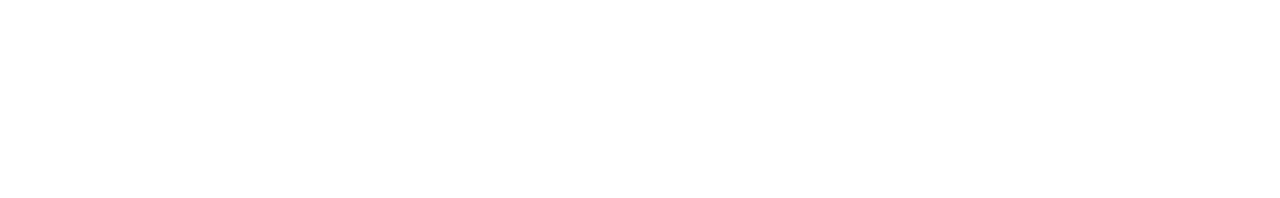
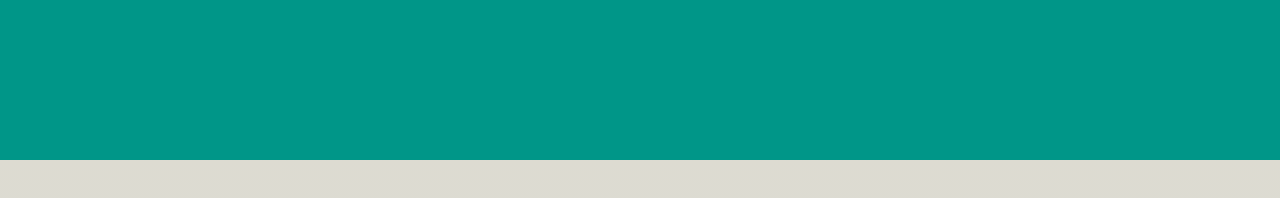
Before and after one commit to LucaRanieri96/vue-boolzapp, a plain HTML site: page index.html in a window 1280 px wide. Drawn offline with nearby package versions, Linux system fonts and the light colour scheme.

Commit message:
add height to body to fix linear gradient

```diff
--- a/assets/css/style.css
+++ b/assets/css/style.css
@@ -1,3 +1,4 @@
 body{
-    background: linear-gradient(to top, #009688 20%, #dddbd1 20%, #d2dbdc 100%);
+    height: 100vh;
+    background: linear-gradient(to bottom, #009688 20%, #dddbd1 20%, #d2dbdc 100%);
 }
```
